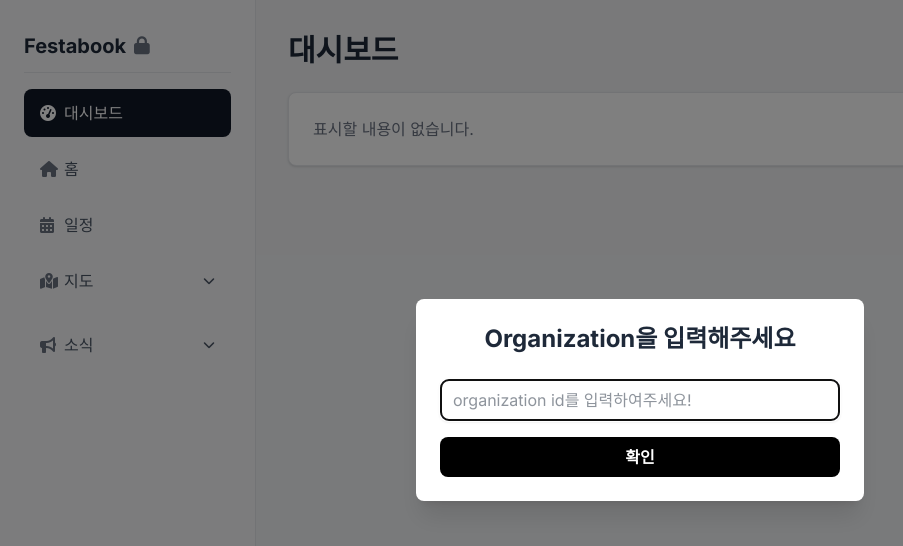
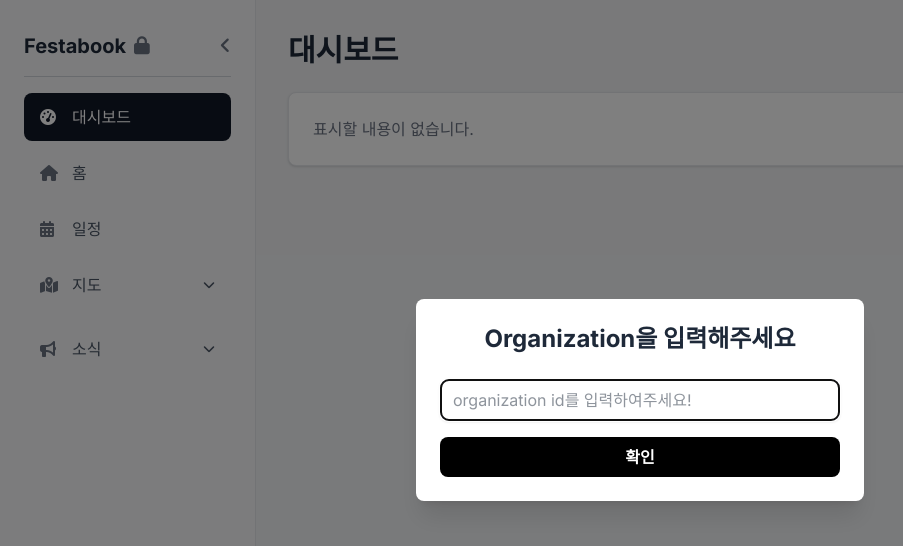
Before and after one commit to woowacourse-teams/2025-festabook, a React (Vite) app in the folder frontend/: page / in a window 1280 px wide. Shown: the top 546 px of the page, without its empty margins (0-903 px from the left). Built offline with nearby package versions, Linux system fonts and the light colour scheme; a web font is replaced by a local one.

Commit message:
[FE] 사이드 바 접기/펼치기 기능 추가 (#228)
* feat: 사이드바 접기, 펼치기 및 지도 재리로딩 기능 추가

* fix: 구분선 추가 및 글씨 초과 오류 수정

```diff
--- a/frontend/src/App.jsx
+++ b/frontend/src/App.jsx
@@ -38,6 +38,7 @@ function App() {
     const [page, setPage] = useState('dashboard');
     const [modalState, setModalState] = useState({ type: null, props: {} });
     const [toasts, setToasts] = useState([]);
+    const [sidebarOpen, setSidebarOpen] = useState(true); // 사이드바 열림/닫힘 상태 추가
 
     const showToast = useCallback((message) => {
         const id = Date.now() + Math.random();
@@ -88,7 +89,7 @@ function App() {
                     <div className="bg-gray-100 text-gray-800 flex h-screen">
 
                         {localStorage.getItem('organization') === null ? <OrganizationPage/> : <></>}
-                        <Sidebar />
+                        <Sidebar open={sidebarOpen} setOpen={setSidebarOpen} />
                         <main className="flex-1 p-8 overflow-y-auto">
                             {renderPage()}
                         </main>
--- a/frontend/src/components/layout/Sidebar.jsx
+++ b/frontend/src/components/layout/Sidebar.jsx
@@ -2,16 +2,12 @@ import React, { useState, useRef, useContext } from 'react';
 import { usePage } from '../../hooks/usePage';
 import { ModalContext } from '../../contexts/ModalContext';
 
-const Sidebar = () => {
+const Sidebar = ({ open, setOpen }) => {
     const { page, setPage } = usePage();
     const { openModal } = useContext(ModalContext);
-
-    // SubMenu가 몇 개인지에 따라 open 상태 배열 생성 (지도, 소식: 2개)
     const [openMenus, setOpenMenus] = useState([false, false]);
-
+    const [textVisible, setTextVisible] = useState(open);
     const handleNav = (targetPage) => setPage(targetPage);
-
-    // openMenus의 특정 인덱스만 토글
     const handleSubMenuToggle = (idx) => {
         setOpenMenus((prev) => {
             const next = [...prev];
@@ -20,30 +16,72 @@ const Sidebar = () => {
         });
     };
 
-    const NavLink = ({ target, icon, children }) => (
-        <a href="#" onClick={(e) => { e.preventDefault(); handleNav(target); }} className={`sidebar-link flex items-center py-3 px-4 rounded-lg transition duration-200 hover:bg-gray-700 hover:text-white ${page === target ? 'active' : 'text-gray-600'}`}><i className={`fas ${icon} w-6 text-gray-500`}></i> {children}</a>
+    // 텍스트 표시 지연 처리
+    React.useEffect(() => {
+        if (open) {
+            // 열 때: 사이드바 너비 변화 후 텍스트 표시
+            const timer = setTimeout(() => setTextVisible(true), 150);
+            return () => clearTimeout(timer);
+        } else {
+            // 닫을 때: 텍스트 먼저 숨기고 사이드바 축소
+            setTextVisible(false);
+        }
+    }, [open]);
+    // NavLink 컴포넌트도 open prop을 받도록 수정
+    const NavLink = ({ target, icon, children, open }) => (
+        <a
+            href="#"
+            onClick={(e) => { e.preventDefault(); handleNav(target); }}
+            className={`sidebar-link flex items-center py-3 rounded-lg transition duration-200 hover:bg-gray-700 hover:text-white ${page === target ? 'active' : 'text-gray-600'} px-4`}
+            style={{ justifyContent: 'flex-start' }}
+        >
+            <i className={`fas ${icon} w-6 text-gray-500`}></i>
+            {open && (
+                <span
+                className={`ml-2 transition-all duration-300 ease-in-out whitespace-nowrap overflow-hidden ${textVisible ? 'opacity-100 visible' : 'opacity-0 invisible'}`}
+                >
+                    {children}
+                </span>
+            )}
+        </a>
     );
-
-    // open, onToggle을 props로 받도록 수정
-    const SubMenu = ({ icon, title, links, open, onToggle }) => {
+    // SubMenu는 사이드바가 닫혀있으면 아이콘만, 열려있으면 텍스트와 하위 메뉴까지 보이도록 수정
+    const SubMenu = ({ icon, title, links, open, onToggle, sidebarOpen }) => {
         const isActive = links.some(l => l.target === page);
         const contentRef = useRef(null);
-        // const [maxHeight, setMaxHeight] = useState('0px'); // 제거
-
-        // useEffect(() => { ... }); // 제거
-
         return (
             <div className="relative">
-                <a href="#" onClick={e => { e.preventDefault(); onToggle(); }} className={`sidebar-link flex items-center justify-between py-3 px-4 rounded-lg transition duration-200 hover:bg-gray-700 hover:text-white cursor-pointer ${isActive ? 'active' : 'text-gray-600'}`}>                    <div className="flex items-center"><i className={`fas ${icon} w-6 text-gray-500`}></i> {title}</div>
+                <a
+                    href="#"
+                    onClick={e => {
+                        e.preventDefault();
+                        e.stopPropagation(); // 중복 방지
+                        if (sidebarOpen) onToggle();
+                    }}
+                    className={`sidebar-link flex items-center justify-between py-3 px-4 rounded-lg transition duration-200 hover:bg-gray-700 hover:text-white cursor-pointer ${isActive ? 'active' : 'text-gray-600'}`}
+                >
+                    <div className="flex items-center">
+                        <i className={`fas ${icon} w-6 text-gray-500`}></i>
+                        {sidebarOpen && (
+                            <span
+                                className={`ml-2 transition-opacity duration-200 whitespace-nowrap overflow-hidden ${textVisible ? 'opacity-100' : 'opacity-0'}`}
+                            >
+                                {title}
+                            </span>
+                        )}
+                    </div>
+                    {/* 사이드바가 열려있을 때만 토글(chevron) 아이콘 노출 */}
+                    {sidebarOpen && (
                         <i className={`fas fa-chevron-down text-xs transition-transform duration-300 ${open ? 'rotate-180' : ''}`}></i>
+                    )}
                 </a>
+                {/* 사이드바가 열려있을 때만 하위 메뉴 렌더링 */}
+                {sidebarOpen && (
                     <div
                         ref={contentRef}
                         style={{
-                        maxHeight: open ? (contentRef.current ? contentRef.current.scrollHeight + 'px' : 'none') : '0px',
-                        overflow: 'hidden',
-                        transition: 'none', // 애니메이션 제거
-                        opacity: open ? 1 : 0, // 필요시 opacity도 즉시 적용
+                            maxHeight: open ? '200px' : '0px',
+                            overflow: 'hidden'
                         }}
                         className={"mt-2 pl-8 space-y-1"}
                     >
@@ -53,7 +91,7 @@ const Sidebar = () => {
                                 href="#"
                                 onClick={(e) => {
                                     e.preventDefault();
-                                e.stopPropagation(); // 부모 onClick 방지!
+                                    e.stopPropagation();
                                     handleNav(link.target);
                                 }}
                                 className={`sidebar-link sub-link block py-2 px-2 rounded-lg transition duration-200 hover:bg-indigo-500 hover:text-white ${page === link.target ? 'active' : 'text-gray-500'}`}
@@ -62,31 +100,74 @@ const Sidebar = () => {
                             </a>
                         ))}
                     </div>
+                )}
             </div>
         );
     };
-
     return (
-        <aside className="w-64 bg-gray-50 p-6 shrink-0 flex flex-col border-r border-gray-200">
-            <div className="flex flex-col mb-4 mt-2 shrink-0">
-                <div className="flex items-center">
-                    <h1 className="text-xl font-bold cursor-pointer" onClick={() => setPage('dashboard')}>Festabook</h1>
+        <aside
+            className={
+                `${open ? 'w-64 p-6' : 'w-16 p-2'} bg-gray-50 shrink-0 flex flex-col border-r border-gray-200 h-full transition-all duration-300 relative`
+            }
+            style={{ minHeight: '100vh' }}
+        >
+            {/* 상단: Festabook, 자물쇠, 열기/닫기 버튼을 한 줄에 배치 */}
+            {open ? (
+                <div className={`flex flex-row items-center mb-4 mt-2 shrink-0 transition-all duration-300 justify-between gap-2`}>
+                    <div className="flex flex-row items-center gap-2 min-w-0">
+                        <h1
+                            className={`text-xl font-bold cursor-pointer transition-all duration-300 whitespace-nowrap overflow-hidden text-ellipsis ${textVisible ? 'opacity-100' : 'opacity-0'}`}
+                            onClick={() => setPage('dashboard')}
+                        >
+                            Festabook
+                        </h1>
                         <button
-                        className="ml-2 text-gray-500 hover:text-gray-800 focus:outline-none"
+                            className="text-gray-500 hover:text-gray-800 focus:outline-none"
                             title="Organization 변경"
                             onClick={() => openModal('organization')}
                         >
                             <i className="fas fa-lock text-lg" />
                         </button>
                     </div>
-                <div className="w-full h-px bg-gray-200 mt-3" />
+                    {/* 열기/닫기 버튼: 항상 가장 오른쪽 */}
+                    <button
+                        className="text-gray-500 hover:text-gray-800 focus:outline-none flex-shrink-0"
+                        title="탭 닫기"
+                        onClick={() => {
+                            setOpen(false);
+                            // 지도에 사이드바 변화 알림
+                            setTimeout(() => {
+                                window.dispatchEvent(new CustomEvent('sidebarToggle'));
+                            }, 100);
+                        }}
+                    >
+                        <i className="fas fa-angle-left text-lg" />
+                    </button>
                 </div>
-            <nav className="flex flex-col space-y-2">
-                <NavLink target="dashboard" icon="fa-tachometer-alt">대시보드</NavLink>
-                <NavLink target="home" icon="fa-home">홈</NavLink>
-                <NavLink target="schedule" icon="fa-calendar-alt">일정</NavLink>
-                <SubMenu icon="fa-map-marked-alt" title="지도" links={[{ target: 'booths', title: '플레이스 관리' }, { target: 'map-settings', title: '지도 설정' }]} open={openMenus[0]} onToggle={() => handleSubMenuToggle(0)} />
-                <SubMenu icon="fa-bullhorn" title="소식" links={[{ target: 'notices', title: '공지 사항' }, { target: 'lost-found', title: '분실물' }, { target: 'qna', title: 'QnA' }]} open={openMenus[1]} onToggle={() => handleSubMenuToggle(1)} />
+            ) : (
+                <div className="flex flex-col items-center justify-center mb-4 mt-2 shrink-0 transition-all duration-300" style={{height: '56px'}}>
+                    <button
+                        className="text-gray-500 hover:text-gray-800 focus:outline-none flex-shrink-0"
+                        title="탭 열기"
+                        onClick={() => {
+                            setOpen(true);
+                            // 지도에 사이드바 변화 알림
+                            setTimeout(() => {
+                                window.dispatchEvent(new CustomEvent('sidebarToggle'));
+                            }, 100);
+                        }}
+                    >
+                        <i className="fas fa-angle-right text-lg" />
+                    </button>
+                </div>
+            )}
+            <div className={`w-full h-px bg-gray-300 ${open ? '' : 'hidden'}`} />
+            <nav className="flex flex-col space-y-2 mt-4">
+                <NavLink target="dashboard" icon="fa-tachometer-alt" open={open}>대시보드</NavLink>
+                <NavLink target="home" icon="fa-home" open={open}>홈</NavLink>
+                <NavLink target="schedule" icon="fa-calendar-alt" open={open}>일정</NavLink>
+                <SubMenu icon="fa-map-marked-alt" title="지도" links={[{ target: 'booths', title: '플레이스 관리' }, { target: 'map-settings', title: '지도 설정' }]} open={openMenus[0]} onToggle={() => handleSubMenuToggle(0)} sidebarOpen={open} />
+                <SubMenu icon="fa-bullhorn" title="소식" links={[{ target: 'notices', title: '공지 사항' }, { target: 'lost-found', title: '분실물' }, { target: 'qna', title: 'QnA' }]} open={openMenus[1]} onToggle={() => handleSubMenuToggle(1)} sidebarOpen={open} />
             </nav>
         </aside>
     );
```
Also changed, not shown: frontend/src/pages/MapSettingsPage.jsx (+14 -0 lines). Lines whose indentation alone changed are shown as unchanged.
